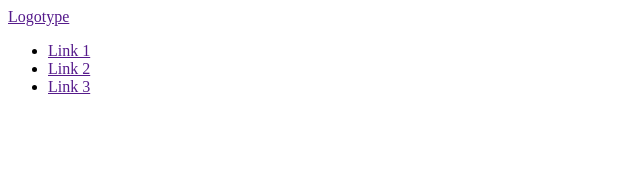
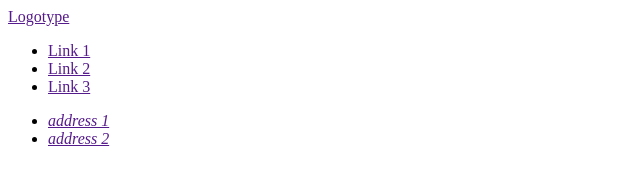
Before and after one commit to SergeyKorobka/blended-team-121-18, a plain HTML site: page index.html in a window 1280 px wide. Shown: the whole page, without its empty margins (0-640 px from the left). Drawn offline with Linux system fonts and the light colour scheme.

Commit message:
fix header

```diff
--- a/index.html
+++ b/index.html
@@ -17,6 +17,13 @@
           <li><a href="">Link 3</a></li>
         </ul>
       </nav>
+
+      <address>
+        <ul>
+          <li><a href="">address 1</a></li>
+          <li><a href="">address 2</a></li>
+        </ul>
+      </address>
     </div>
   </header>
 </body>
```
